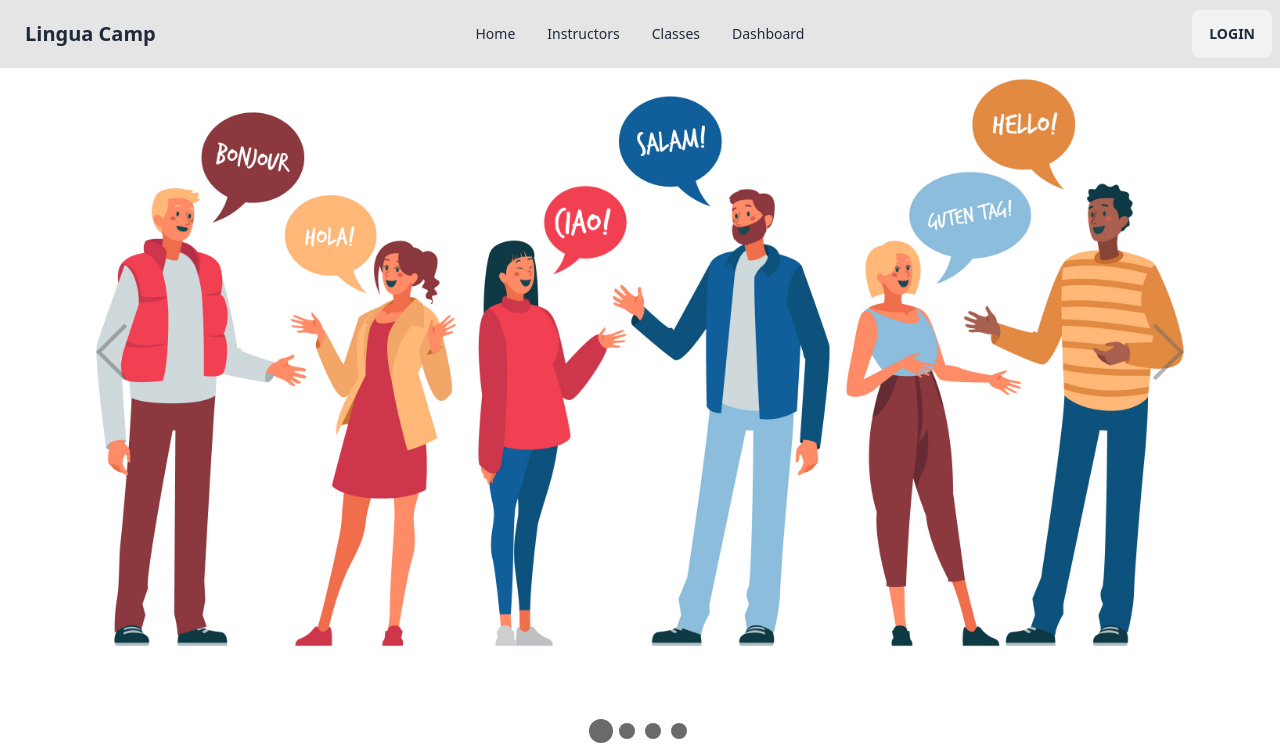
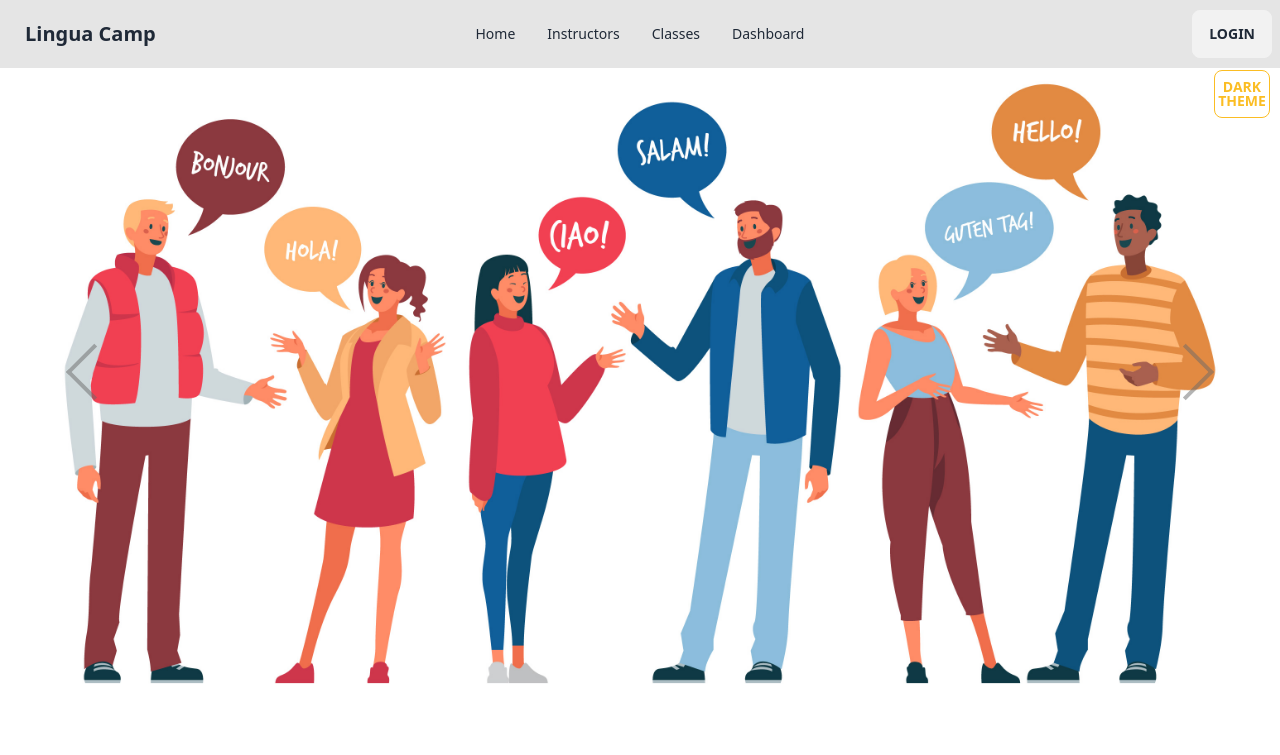
Before and after one commit to haa-meem/lingua-camp-client, a React (Vite) app: page / in a window 1280 px wide. Shown: the top 755 px of the page. Built offline with nearby package versions, Linux system fonts and the light colour scheme.

Commit message:
dark-light theme added

```diff
--- a/src/Pages/Home/Banner/Banner.jsx
+++ b/src/Pages/Home/Banner/Banner.jsx
@@ -8,7 +8,7 @@ import banner4 from '../../../assets/banner4.jpg';
 
 const Banner = () => {
   return (
-    <div className='w-11/12 mx-auto mb-12'>
+    <div className='w-[97%] mx-auto mb-12'>
       <AwesomeSlider animation="cubeAnimation">
         <div data-src={banner1} />
         <div data-src={banner2} />
--- /dev/null
+++ b/src/Pages/Home/Home/Home.css
@@ -0,0 +1,16 @@
+.dark {
+    background-color: #202020;
+    color: #ffffff;
+}
+
+.light {
+    background-color: #ffffff;
+    color: #202020;
+}
+
+.theme-toggle {
+    position: fixed;
+    top: 70px;
+    right: 10px;
+    z-index: 999;
+}
--- a/src/Pages/Home/Home/Home.jsx
+++ b/src/Pages/Home/Home/Home.jsx
@@ -1,13 +1,25 @@
-import Banner from "../Banner/Banner";
-import PopularClasses from "../PopularClasses/PopularClasses";
-import PopularInstructors from "../PopularInstructors/PopularInstructors";
+import { useState } from 'react';
+import Banner from '../Banner/Banner';
+import PopularClasses from '../PopularClasses/PopularClasses';
+import PopularInstructors from '../PopularInstructors/PopularInstructors';
+import './Home.css';
 
 const Home = () => {
+    const [isDarkTheme, setIsDarkTheme] = useState(false);
+
+    const toggleTheme = () => {
+        setIsDarkTheme(!isDarkTheme);
+    };
+
     return (
-        <div>
-           <Banner></Banner>
-           <PopularClasses></PopularClasses>
-           <PopularInstructors></PopularInstructors>
+        <div className={isDarkTheme ? 'dark' : 'light'}>
+
+            <Banner></Banner>
+            <button onClick={toggleTheme} className="theme-toggle btn btn-outline btn-warning w-14">
+                {isDarkTheme ? 'Light Theme' : 'Dark Theme'}
+            </button>
+            <PopularClasses></PopularClasses>
+            <PopularInstructors></PopularInstructors>
         </div>
     );
 };
```
